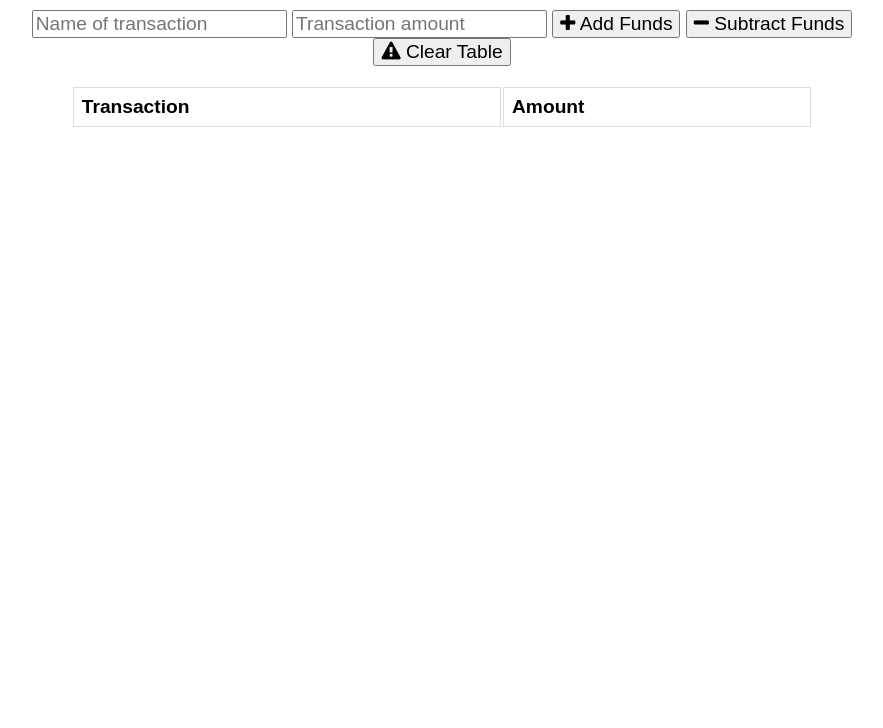
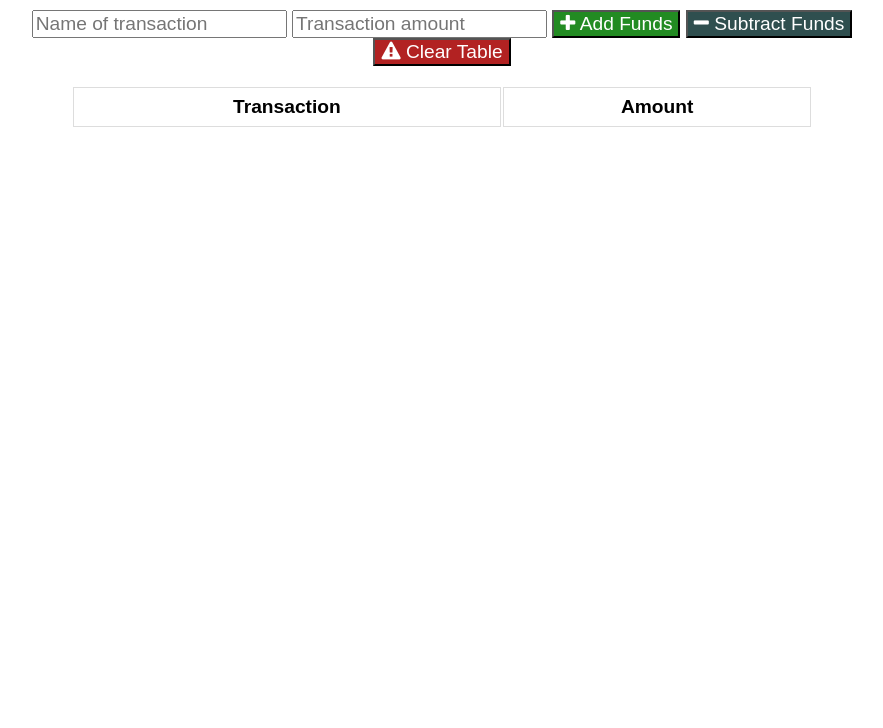
Before and after one commit to jessicablank/budget-tracker, a website: page public/index.html in a window 1280 px wide. Shown: the part 72-800 px from the top of the page, without its empty margins (198-1081 px from the left). Drawn offline with nearby package versions, Linux system fonts and the light colour scheme; no server answers.

Commit message:
Added styling to buttons

```diff
--- a/public/styles.css
+++ b/public/styles.css
@@ -6,15 +6,28 @@ body {
 button, input {
   font-size: 100%;
   font-family: Arial;
+  color: white;
 }
 
 table {
   width: 100%;
 }
 
+#sub-btn{
+  background-color: darkslategray;
+}
+
+#clear-btn{
+  background-color: firebrick;
+}
+
+#add-btn{
+  background-color: forestgreen;
+}
+
 td, th {
   border: 1px solid #dddddd;
-  text-align: left;
+  text-align: center;
   padding: 8px;
 }
 
```
